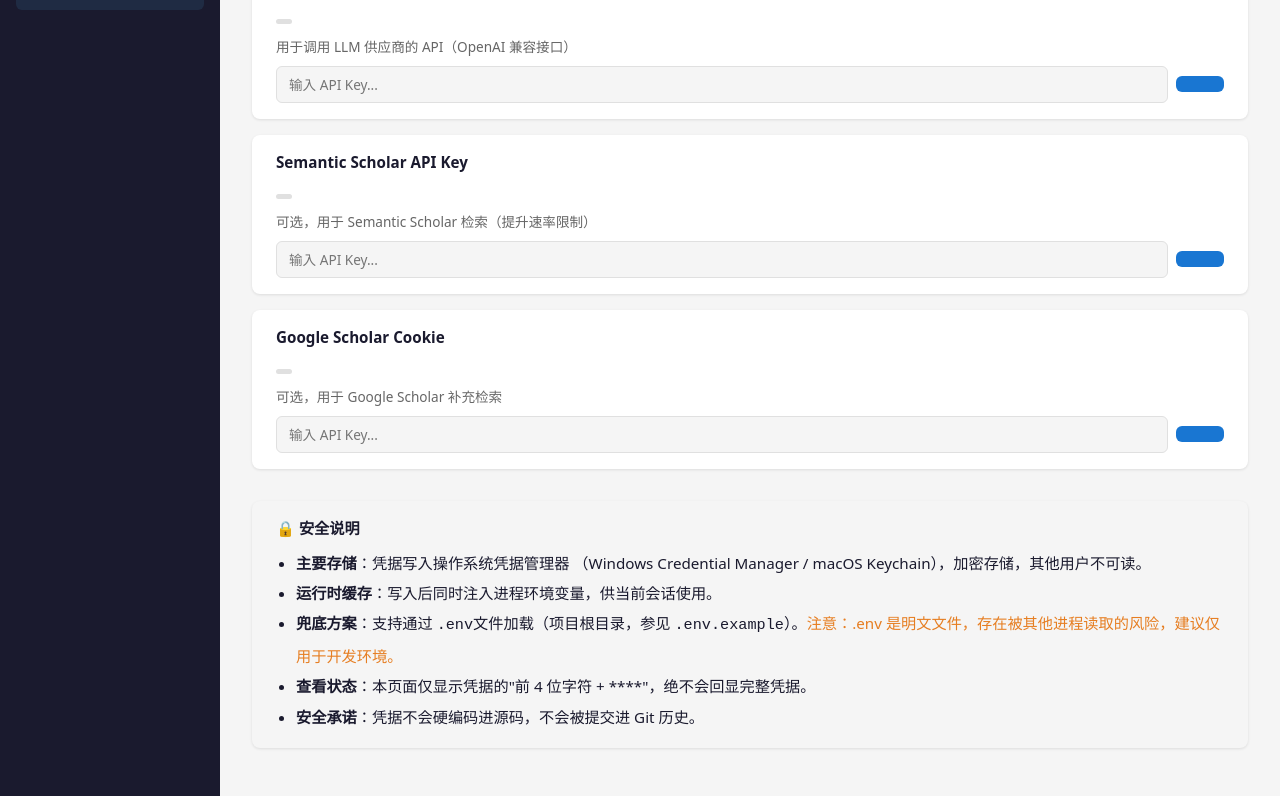
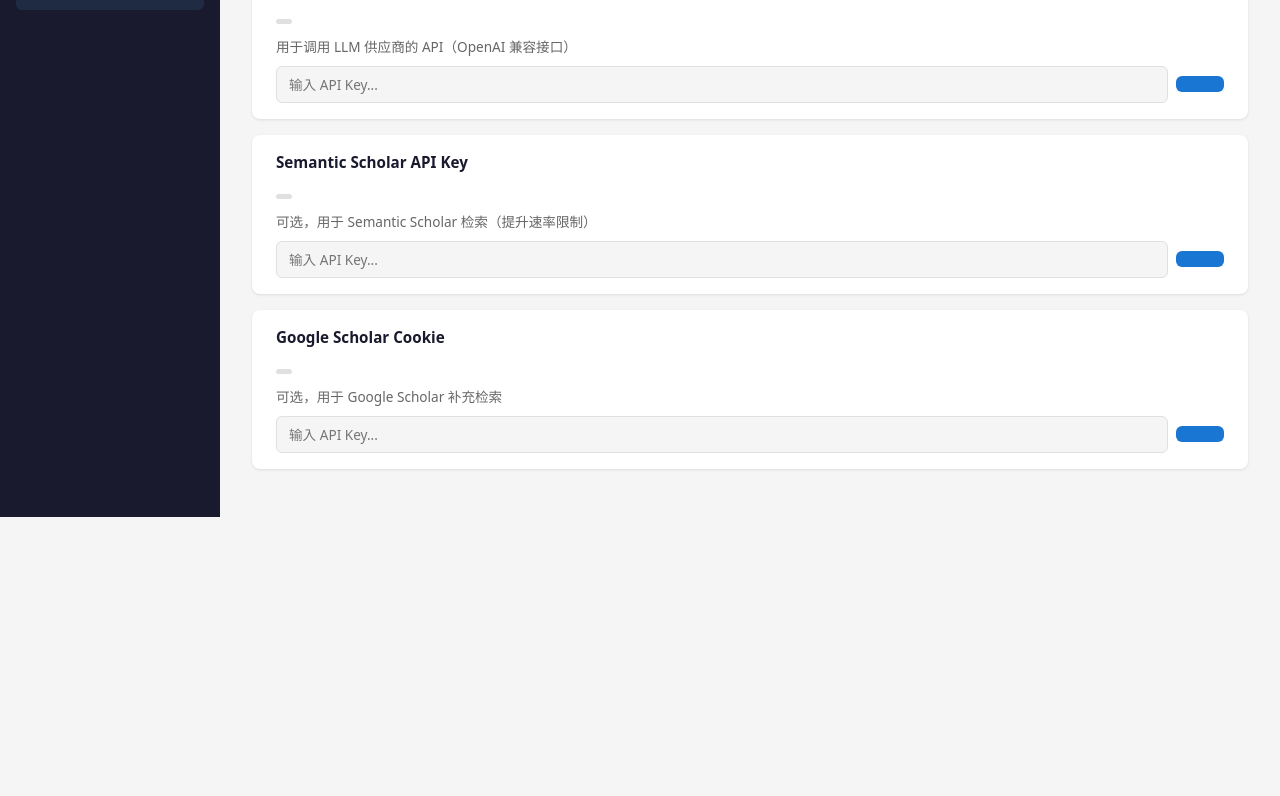
Before and after one commit to Minaaa-722/ScholarAgent, a React (Vite) app in the folder web/: page /credentials in a window 1280 px wide. Shown: the part 336-1132 px from the top of the page. After the commit the page ends 853 px from the top, so only its background shows below. Built offline with nearby package versions, Linux system fonts and the light colour scheme; no server answers.

Commit message:
chore: remove security note card from Credentials page

```diff
--- a/web/src/pages/Credentials.tsx
+++ b/web/src/pages/Credentials.tsx
@@ -185,38 +185,6 @@
           );
         })
       )}
-
-      {/* Security note */}
-      <Card
-        title="🔒 安全说明"
-        style={{
-          marginTop: "var(--space-xl, 24px)",
-          background: "var(--color-bg-secondary, #f5f5f5)",
-        }}
-      >
-        <ul style={{ margin: 0, paddingLeft: "20px", lineHeight: 2 }}>
-          <li>
-            <strong>主要存储</strong>：凭据写入操作系统凭据管理器
-            （Windows Credential Manager / macOS Keychain），加密存储，其他用户不可读。
-          </li>
-          <li>
-            <strong>运行时缓存</strong>：写入后同时注入进程环境变量，供当前会话使用。
-          </li>
-          <li>
-            <strong>兜底方案</strong>：支持通过 <code>.env</code>
-            文件加载（项目根目录，参见 <code>.env.example</code>）。
-            <span style={{ color: "#e67e22" }}>
-              注意：.env 是明文文件，存在被其他进程读取的风险，建议仅用于开发环境。
-            </span>
-          </li>
-          <li>
-            <strong>查看状态</strong>：本页面仅显示凭据的"前 4 位字符 + ****"，绝不会回显完整凭据。
-          </li>
-          <li>
-            <strong>安全承诺</strong>：凭据不会硬编码进源码，不会被提交进 Git 历史。
-          </li>
-        </ul>
-      </Card>
     </div>
   );
 }
```
